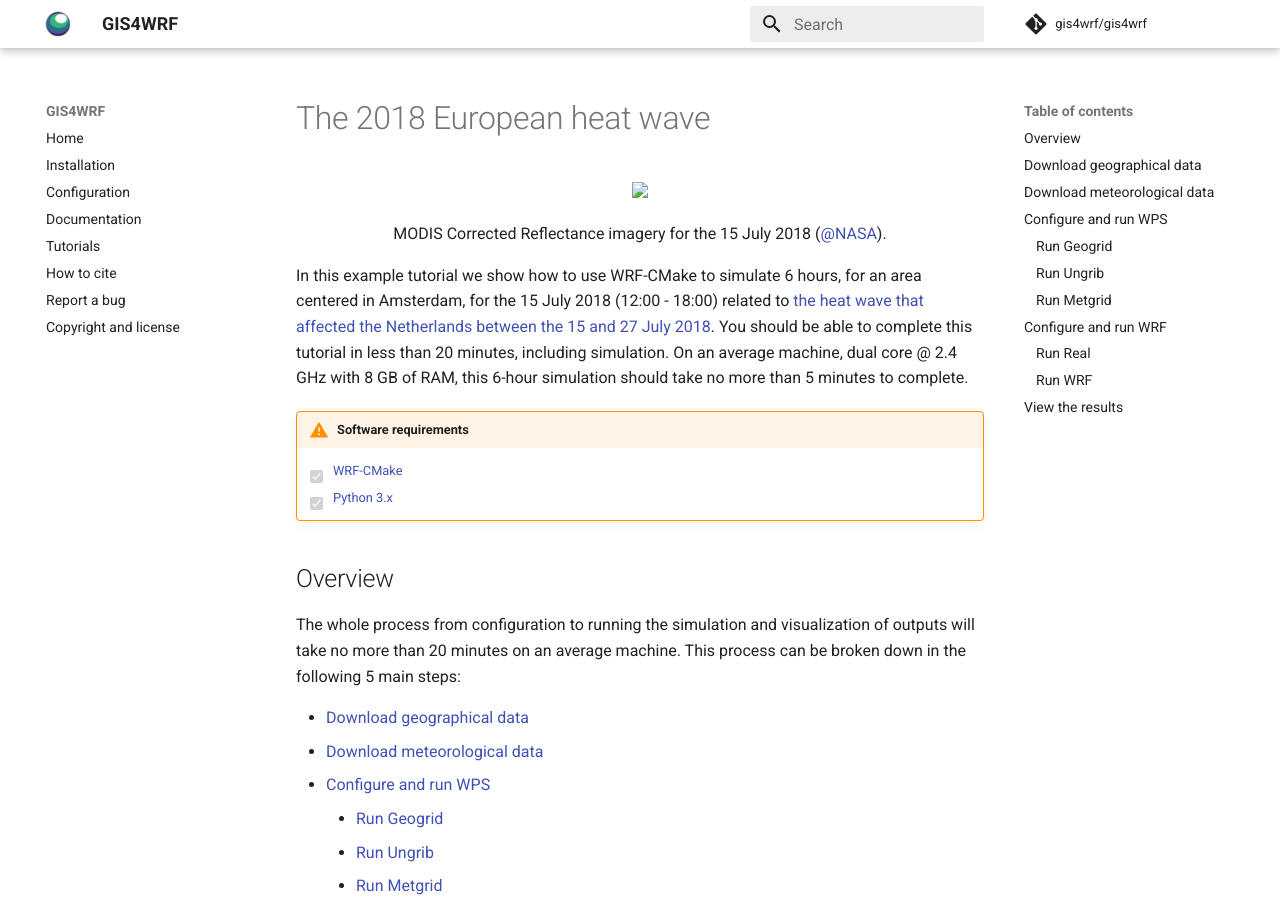
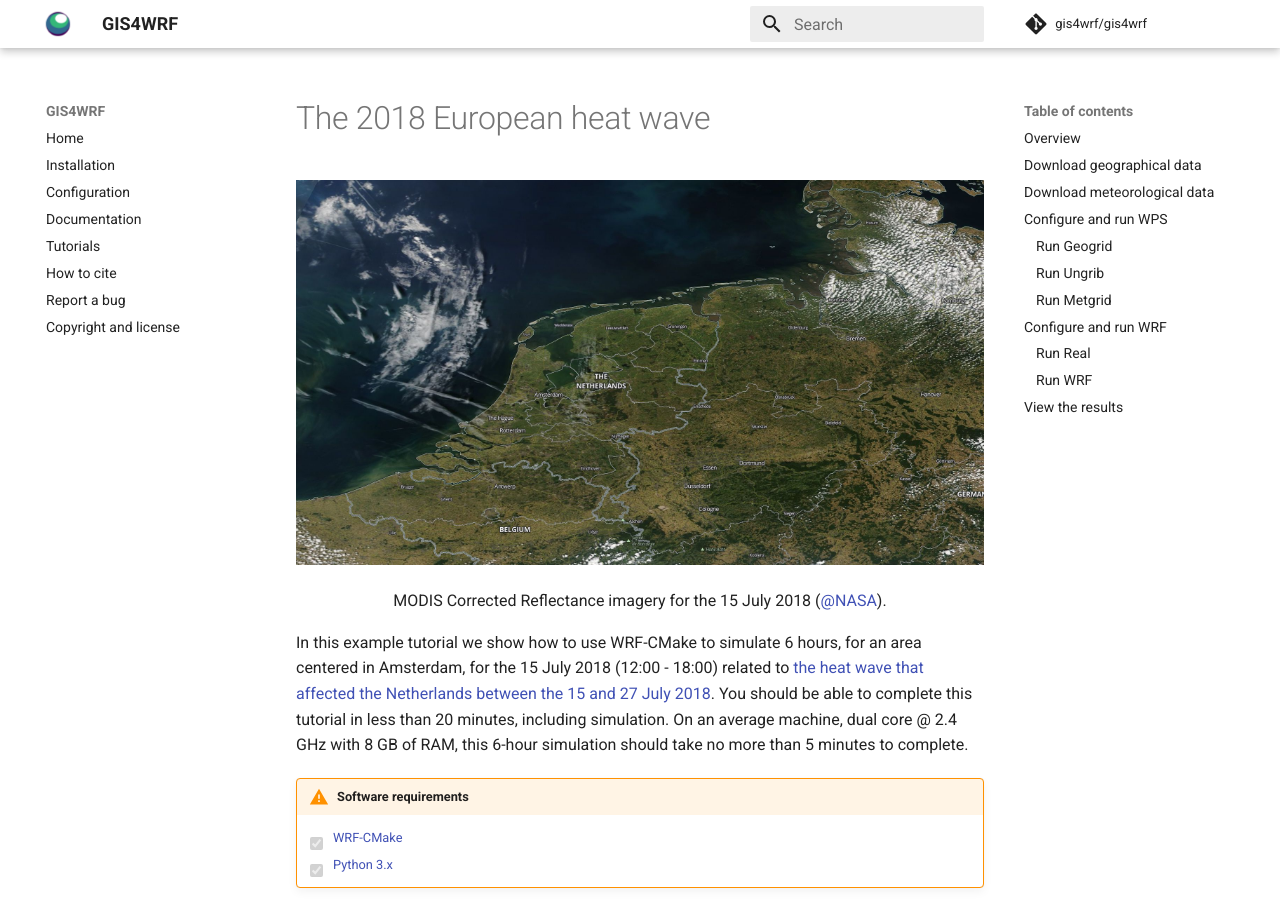
Before and after one commit to GIS4WRF/gis4wrf.github.io, an MkDocs documentation site: the page built from docs/tutorials/wrf-cmake/simulate-the-2018-european-heat-wave-with-wrf-cmake.md, in a window 1280 px wide and 900 px high. Built offline with MkDocs 1.6.1 and Material for MkDocs 9.7.7, drawn with Linux system fonts in a browser that asks for light colours; comment, search, counter and statistics services are not loaded.

Commit message:
Update simulate-the-2018-european-heat-wave-with-wrf-cmake.md

```diff
--- a/docs/tutorials/wrf-cmake/simulate-the-2018-european-heat-wave-with-wrf-cmake.md
+++ b/docs/tutorials/wrf-cmake/simulate-the-2018-european-heat-wave-with-wrf-cmake.md
@@ -1,7 +1,7 @@
 # The 2018 European heat wave
 
 <p align="center">
-<img height="300" src="../assets/images/tutorials/modis_nl.jpg">
+<img height="300" src="../../../assets/images/tutorials/modis_nl.jpg">
 </p>
 <p align="center">
 MODIS Corrected Reflectance imagery for the 15 July 2018 (<a href="https://modis.gsfc.nasa.gov/data/dataprod/mod09.php">@NASA</a>).
```
